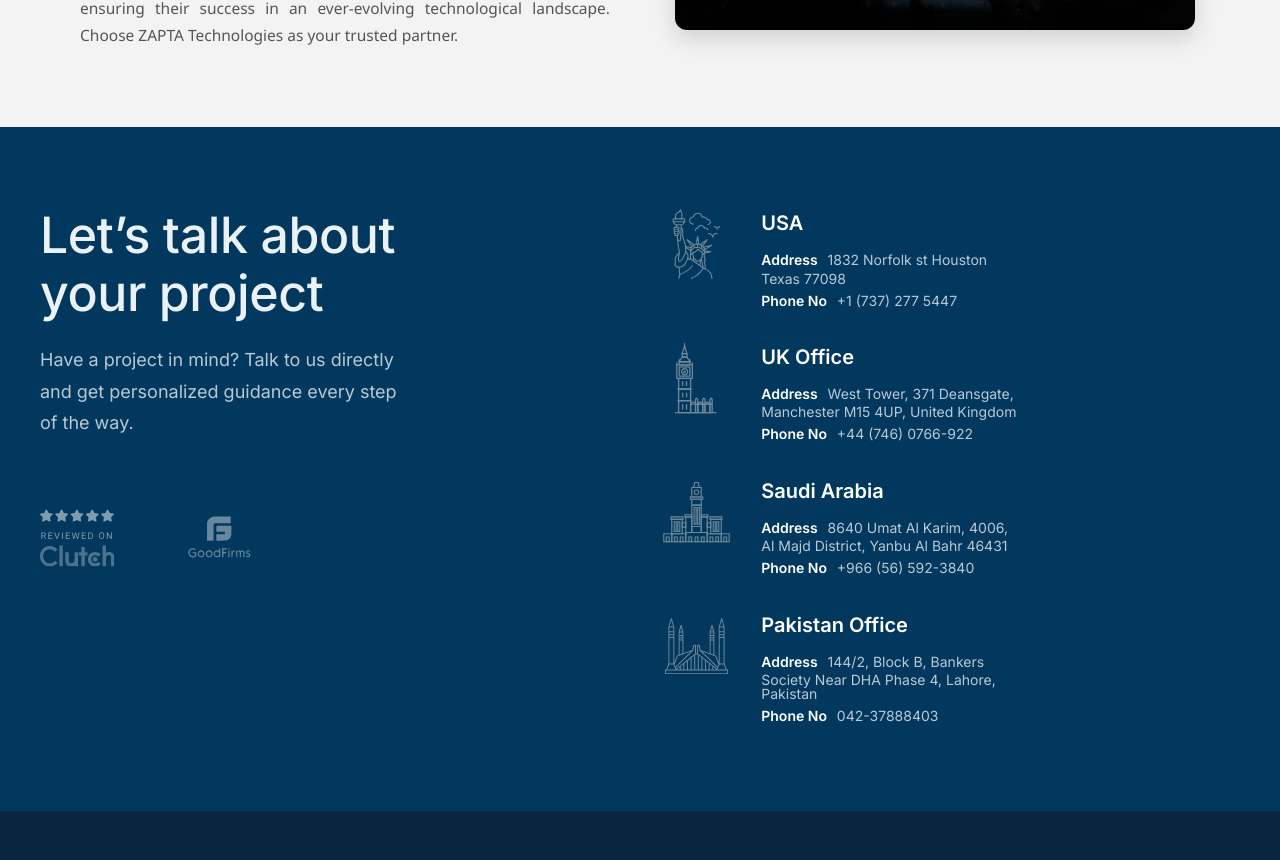
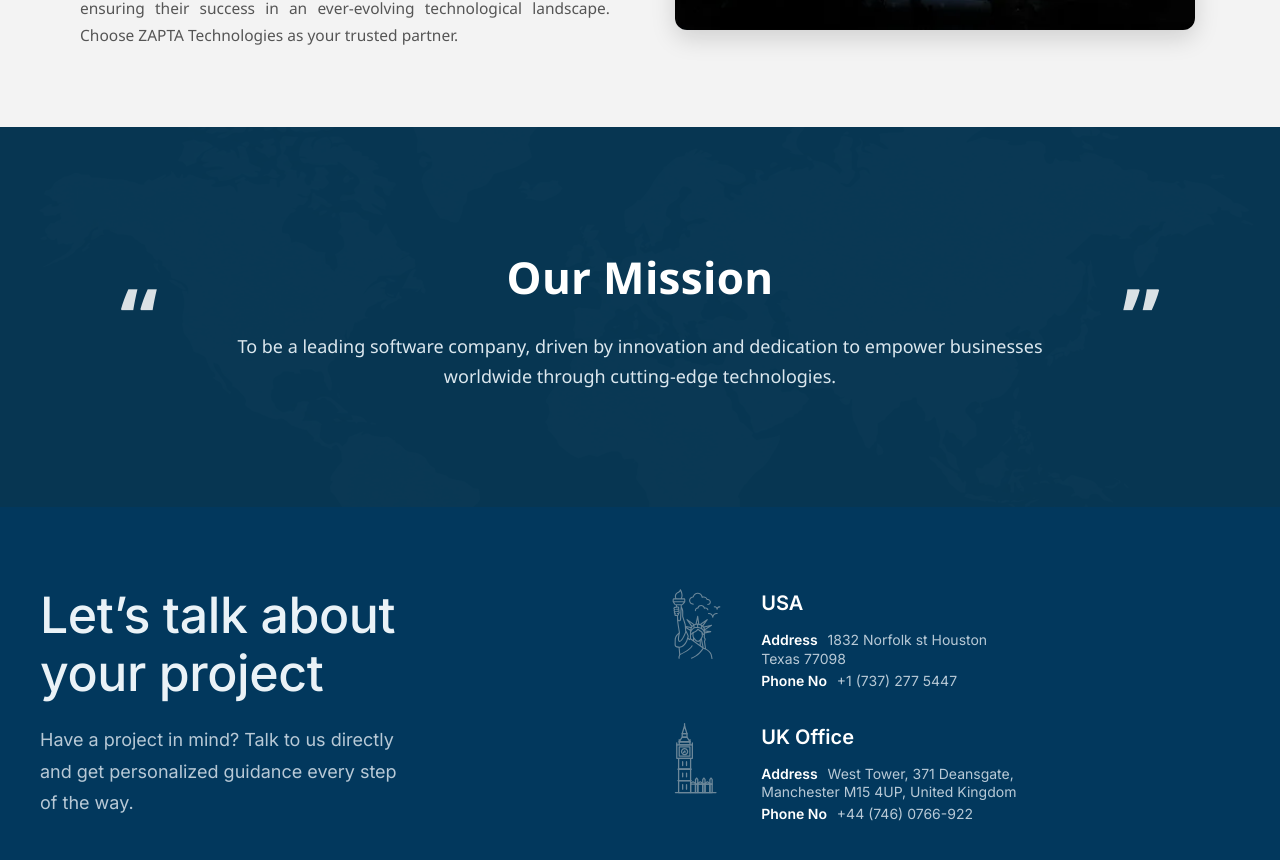
Before and after one commit to hasanSaeed17/ZaptaTechologiesClone, a React (Vite) app: page /about in a window 1280 px wide. Shown: the part 1080-1940 px from the top of the page. Built offline with nearby package versions, Linux system fonts and the light colour scheme.

Commit message:
AboutMission

```diff
--- /dev/null
+++ b/src/components/core/About/MissionSection.css
@@ -0,0 +1,71 @@
+.mission-section {
+  position: relative;
+  width: 100%;
+  height: 380px;
+  background-color: #083854; /* base color from design */
+  display: flex;
+  align-items: center;
+  justify-content: center;
+  overflow: hidden;
+  font-family: "Segoe UI", Tahoma, Geneva, Verdana, sans-serif;
+}
+
+/* WORLD MAP BACKGROUND */
+.mission-section::before {
+  content: "";
+  position: absolute;
+  inset: 0;
+
+  background-image: url("../../../assets/world-map.png"); /* <-- your generated image */
+  background-size: cover;
+  background-position: center;
+  background-repeat: no-repeat;
+
+  opacity: 0.10; /* tuned for your generated image */
+  z-index: 1;
+}
+
+/* CONTENT */
+.mission-content {
+  position: relative;
+  z-index: 2;
+  text-align: center;
+  max-width: 900px;
+  padding: 0 20px;
+}
+
+.mission-content h2 {
+  color: #ffffff;
+  font-size: 44px;
+  font-weight: 600;
+  margin-bottom: 18px;
+  letter-spacing: 0.3px;
+}
+
+.mission-content p {
+  color: #dbe7ee;
+  font-size: 18px;
+  line-height: 1.7;
+}
+
+/* QUOTES */
+.quote {
+  position: absolute;
+  color: #ffffff;
+  opacity: 0.85;
+  font-size: 85px;
+  font-weight: 600;
+  z-index: 2;
+}
+
+.quote-left {
+  left: 120px;
+  top: 50%;
+  transform: translateY(-50%);
+}
+
+.quote-right {
+  right: 120px;
+  top: 50%;
+  transform: translateY(-50%);
+}
--- /dev/null
+++ b/src/components/core/About/MissionSection.jsx
@@ -0,0 +1,27 @@
+import React from "react";
+import "./MissionSection.css";
+
+const MissionSection = () => {
+  return (
+    <section className="mission-section">
+
+      {/* LEFT QUOTE */}
+      <div className="quote quote-left">“</div>
+
+      {/* CONTENT */}
+      <div className="mission-content">
+        <h2>Our Mission</h2>
+        <p>
+          To be a leading software company, driven by innovation and dedication
+          to empower businesses worldwide through cutting-edge technologies.
+        </p>
+      </div>
+
+      {/* RIGHT QUOTE */}
+      <div className="quote quote-right">”</div>
+
+    </section>
+  );
+};
+
+export default MissionSection;
--- a/src/pages/About.jsx
+++ b/src/pages/About.jsx
@@ -2,13 +2,14 @@ import React from 'react';
 import AboutHero from '../components/core/About/AboutHero';
 import AboutCTA from '../components/core/About/AboutCTA';
 import AboutZaptaSection from '../components/core/About/AboutZaptaSection';
+import MissionSection from '../components/core/About/MissionSection';
 
 const About = () => {
   return (
     <>
       <AboutHero />
       <AboutZaptaSection />
-
+      <MissionSection />
       <AboutCTA />
     </>
   );
```
Also changed, not shown: src/assets/world-map.png (added).
